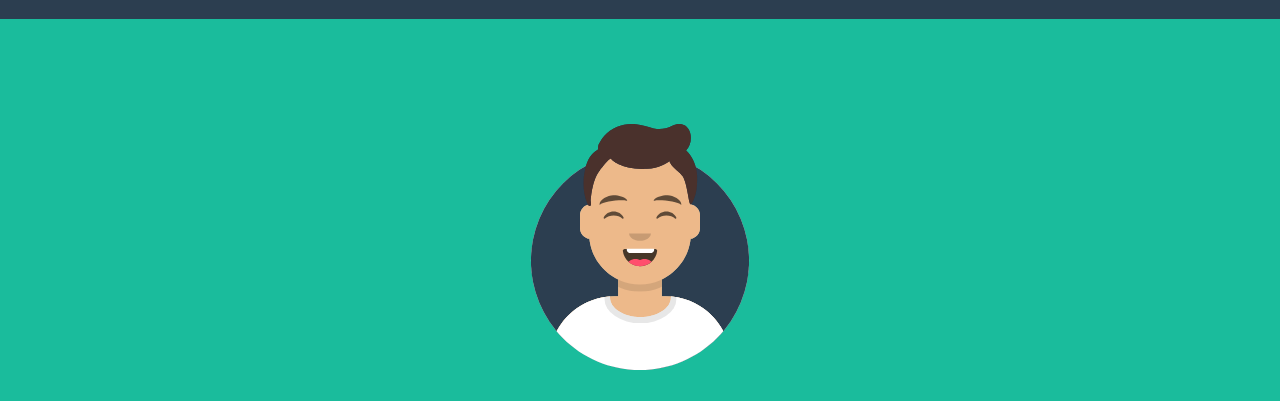
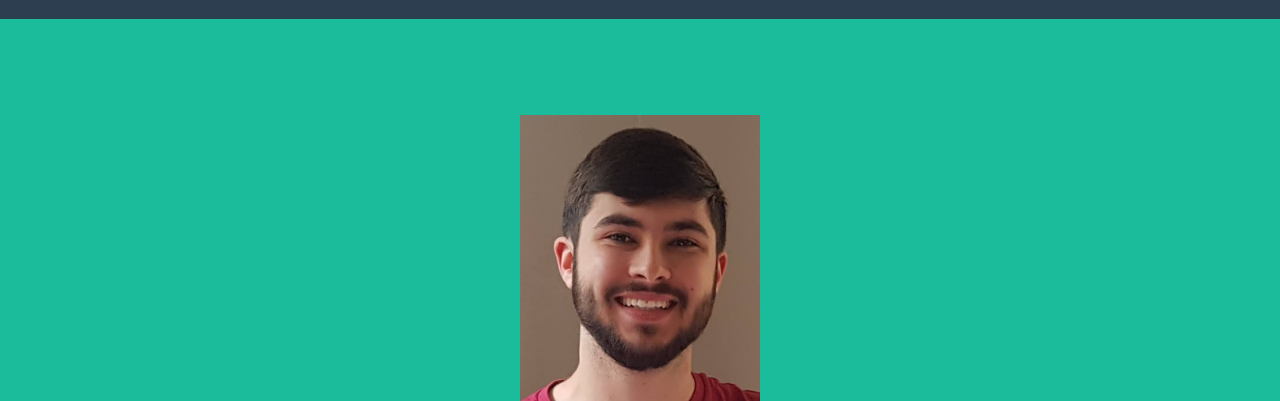
Before and after one commit to CttaM/Portfolio-website, a plain HTML site: page index.html in a window 1280 px wide. Shown: the part 85-486 px from the top of the page. Drawn offline with nearby package versions, Linux system fonts and the light colour scheme.

Commit message:
Updated avatar

```diff
--- a/index.html
+++ b/index.html
@@ -38,7 +38,7 @@
         <header class="masthead bg-primary text-white text-center">
             <div class="container d-flex align-items-center flex-column">
                 <!-- Masthead Avatar Image-->
-                <img class="masthead-avatar mb-5" src="assets/img/avataaars.svg" alt="..." />
+                <img class="masthead-avatar mb-5" src="assets/img/matthew.jpg" alt="..." />
                 <!-- Masthead Heading-->
                 <h1 class="masthead-heading text-uppercase mb-0">Matthew Charles</h1>
                 <!-- Icon Divider-->
```
Also changed, not shown: assets/img/matthew.jpg (added).
